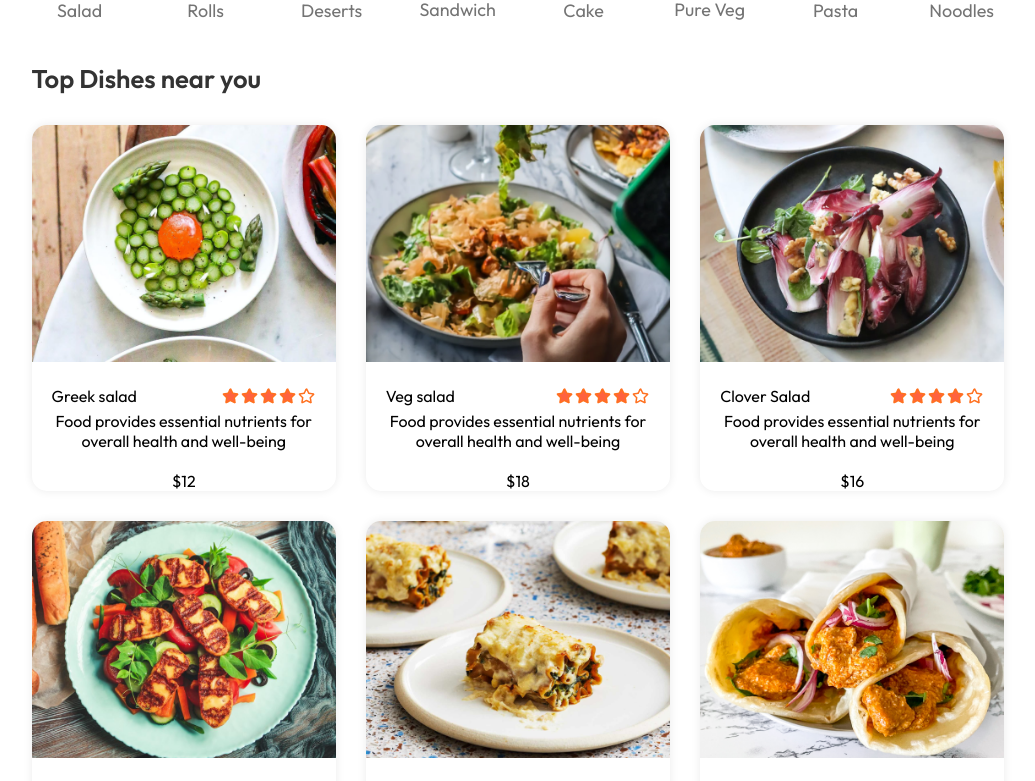
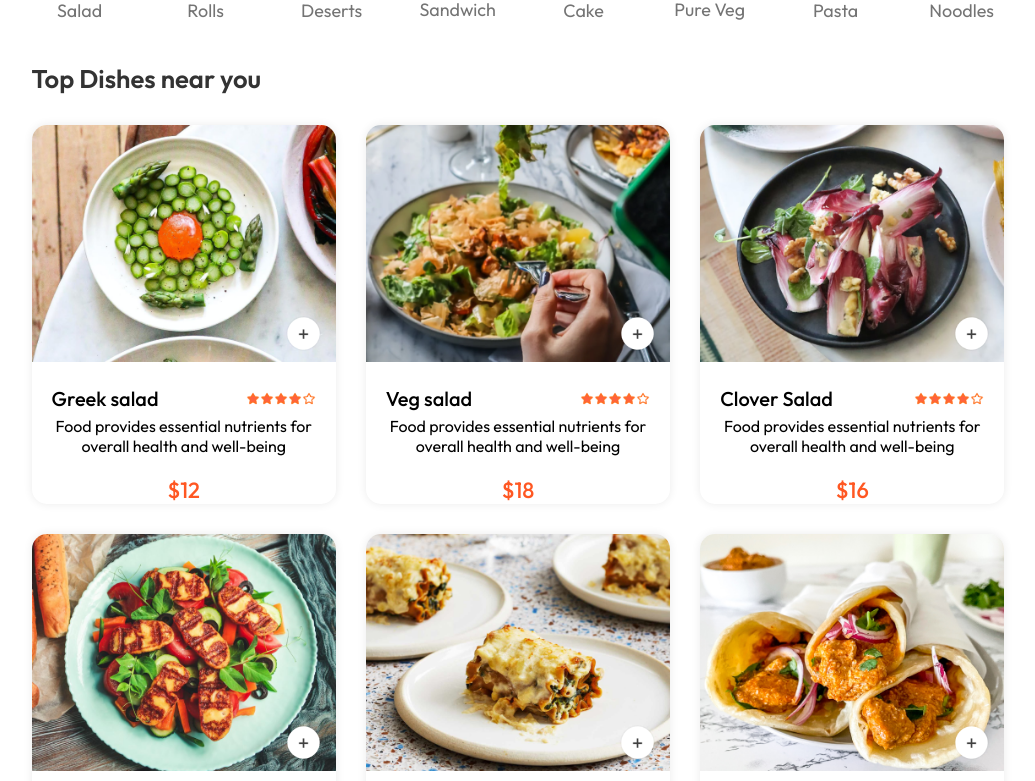
Before and after one commit to abubinnaser81/Yum-Hub-full-Project, a React (Vite) app in the folder frontend/: page / in a window 1280 px wide. Shown: the part 860-1641 px from the top of the page, without its empty margins (122-1157 px from the left). Built offline with nearby package versions, Linux system fonts and the light colour scheme.

Commit message:
add cart

```diff
--- a/frontend/src/components/FoodItem/FoodItem.css
+++ b/frontend/src/components/FoodItem/FoodItem.css
@@ -22,3 +22,49 @@
     align-items: center;
 
 }
+.food-item-price{
+    font-weight: 500;
+    font-size: 22px;
+    text-align: center;
+    color: #ff5722;
+    margin-top: 10px 0px;
+
+}
+.food-item-name-rating img{
+    width: 70px;
+
+}
+.food-item.desc{
+    color :#676767;
+    font-size: 12px;
+}
+.food-item-name-rating p{
+    font-size: 20px;
+    font-weight: 500;
+}
+.food-item-img-container{
+    position: relative;
+}
+.food-item-img-container .add {
+    position: absolute;
+   width: 35px;
+    right: 15px;
+    bottom : 15px;
+    cursor: pointer;
+    border-radius: 50%;
+}
+.food-item-counter{
+    position: absolute;
+    bottom: 15px;
+    right: 15px;
+    display: flex;
+    align-items: center;
+    gap: 10px;
+    padding: 6px;
+    border-radius: 50px;
+    background-color: white;
+}
+.food-item-counter img{
+    width: 20px;
+    /* cursor: pointer; */
+}
--- a/frontend/src/components/FoodItem/FoodItem.jsx
+++ b/frontend/src/components/FoodItem/FoodItem.jsx
@@ -1,11 +1,25 @@
-import React from 'react'
+import React, { useState } from 'react'
 import './FoodItem.css'
 import  assets from '../../assets/assets'
 const FoodItem = ({id,name,price,description,image}) => {
+  const [itemCount,setItemCount ]= useState(0)
+
   return (
     <div className='food-item'>
         <div className="food-item-img-container">
             <img className="food-item-image" src={image} alt="" />
+            {
+              !itemCount ?
+              <img className='add' onClick={() => setItemCount(prev => prev + 1)} src ={assets.add_icon_white} alt="" />
+              : <div className="food-item-counter">
+                <img onClick={()=> setItemCount (prev=> prev-1)} src={assets.remove_icon_red} alt="" />
+                <p>{itemCount}</p>
+                <img  onClick={() => setItemCount(prev => prev + 1)} src={assets.add_icon_green} alt="" />
+                {/* <button onClick={() => setItemCount(itemCount - 1)}>-</button>
+                <span>{itemCount}</span>
+                <button onClick={() => setItemCount(itemCount + 1)}>+</button> */}
+              </div>
+            }
         </div>
         <div className="food-item-info">
             <div className="food-item-name-rating">
--- a/frontend/src/context/StoreContext.jsx
+++ b/frontend/src/context/StoreContext.jsx
@@ -1,15 +1,35 @@
 import {
-    createContext
+     createContext, useState
 } from 'react';
 import { food_list } from '../assets/assets';
 
 export const StoreContext = createContext(null);
 
 export const StoreContextProvider = (props) => {
+    const [cartItems, setCartItems] = useState([]);
+
+
+    const addToCart = (itemId) => {
+        if (!cartItems[itemId]) {
+            setCartItems((prev) => ({ ...prev, [itemId]: 1 }));
+        }
+        else {
+            setCartItems((prev) => ({ ...prev, [itemId]: prev[itemId] + 1 }));
+        }
+    }
+    const removeFromCart = (itemId) => {
+        setCartItems((prev) => ({...prev,[itemId]:prev[itemId]-1}))
+    }
+
 
     const contextValue = {
-        food_list
+        food_list,
+        cartItems,
+        addToCart,
+        removeFromCart
+        // addToCart
     };
+
     // Add your context values
     return (
         <StoreContext.Provider value={contextValue}>
```
